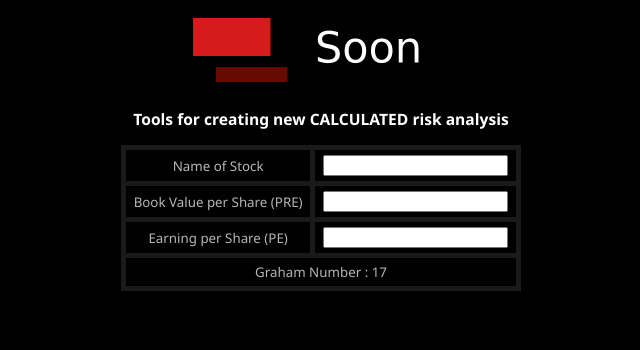
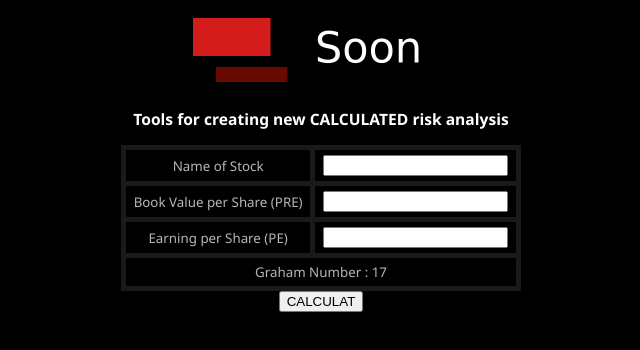
Before and after one commit to kaledh4/Fetch2, a plain HTML site: page soon.html in a window 1280 px wide. Shown: the whole page, without its empty margins (319-959 px from the left). Drawn offline with Linux system fonts and the light colour scheme.

Commit message:
Update soon.html

```diff
--- a/soon.html
+++ b/soon.html
@@ -34,5 +34,6 @@
         </tr>
 
     </table>
+        <button class="btn btn-primary">CALCULAT</button>
 </body>
 </html>
```
